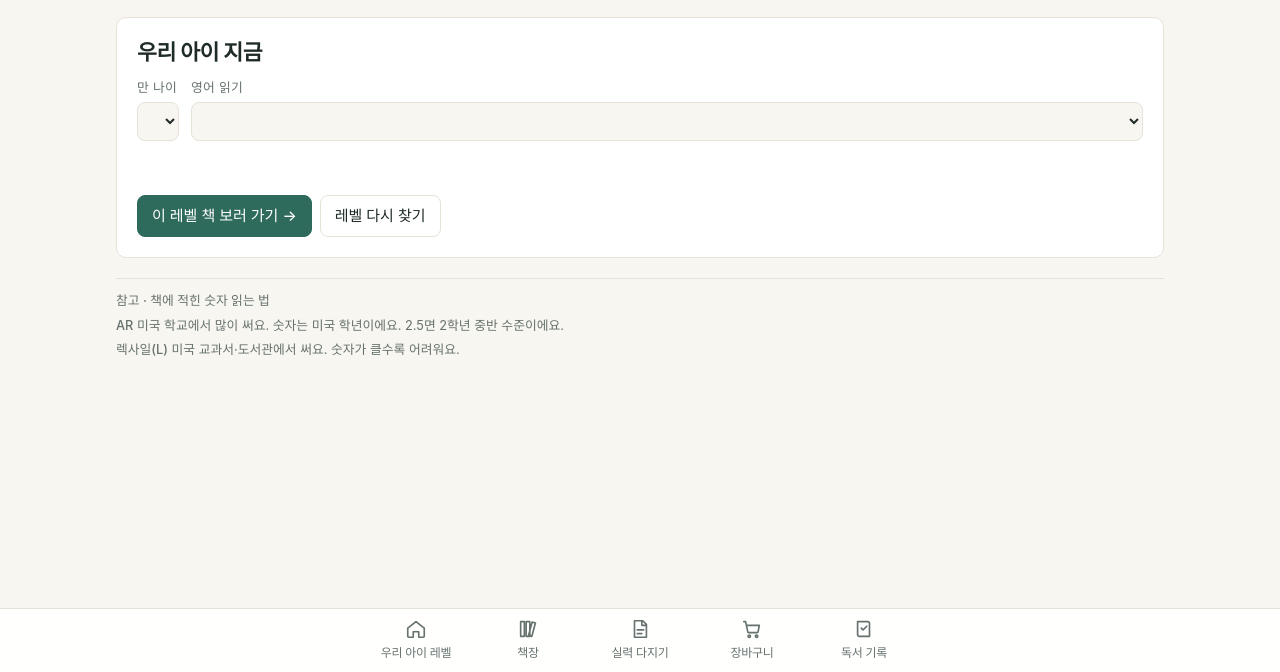
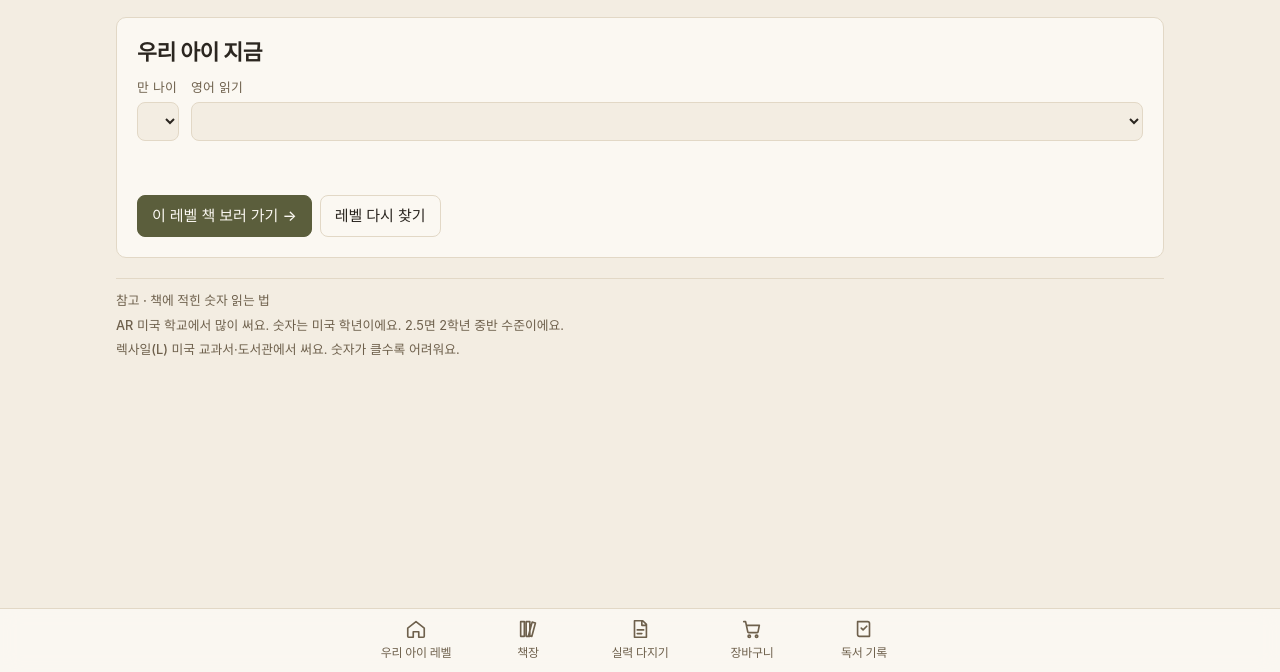
Before and after one commit to claudiasunpark-web/k-ritual, a website: page web/template.html in a window 1280 px wide. Shown: the part 128-800 px from the top of the page. Drawn offline with nearby package versions, Linux system fonts and the light colour scheme; a web font is replaced by a local one.

Commit message:
Aesop-style palette: cream, beige, olive, tobacco
Co-Authored-By: Claude Opus 5.5 <noreply@anthropic.com>

```diff
--- a/web/template.html
+++ b/web/template.html
@@ -6,26 +6,26 @@
 <style>
 /* 레이아웃: 아래 메뉴로 화면 전환. 글꼴은 프리텐다드 하나, 레벨은 연민트→청록 사다리 색으로 일관되게 표시 */
 :root {
-  /* 크림 바탕 + 세이지 그린 + 살구 포인트. 레벨은 연민트 → 청록 한 계열로 */
-  --bg: #f8f6f1;
-  --surface: #ffffff;
-  --ink: #1f2b27;
-  --muted: #66726d;
-  --line: #e6e2d9;
-  --accent: #2e6b5c;
-  --accent-ink: #ffffff;
-  --mark: #f6e2a8;
-  --mark-ink: #5b4410;
-  --good: #2f7d5b;
-  --warn: #b8662a;
-  --hard: #c2453f;
-  --listen: #7b62a8;
-  --soft: #eef3ef;
-  --series: #e07a5f;
-  --series-ink: #ffffff;
-  --wb-grammar: #2e6b5c;
-  --wb-vocab: #d9694c;
-  --wb-reading: #3a6f9e;
+  /* 이솝 느낌: 크림·베이지 바탕 + 올리브 포인트 + 담배색. 레벨은 연한 베이지 → 올리브 한 계열로 */
+  --bg: #f3ede2;
+  --surface: #fbf8f2;
+  --ink: #2b2620;
+  --muted: #6e604c;
+  --line: #e2d8c6;
+  --accent: #5b5e3c;
+  --accent-ink: #fbf8f2;
+  --mark: #e8d9b5;
+  --mark-ink: #4a3a28;
+  --good: #5b6e3a;
+  --warn: #a8642a;
+  --hard: #a8433a;
+  --listen: #7a6a8c;
+  --soft: #ece4d4;
+  --series: #8c6a4a;
+  --series-ink: #fbf8f2;
+  --wb-grammar: #5b5e3c;
+  --wb-vocab: #a8643f;
+  --wb-reading: #4f6470;
   --level-l: 91%;
   --level-step: 5.4%;
   --font-body: "Pretendard Variable", Pretendard, -apple-system, "Apple SD Gothic Neo", "Malgun Gothic", sans-serif;
@@ -36,19 +36,19 @@
 }
 @media (prefers-color-scheme: dark) {
   :root:not([data-theme="light"]) {
-    --bg: #141a18; --surface: #1c2421; --ink: #e9efec; --muted: #9aa7a1; --line: #2c3632;
-    --accent: #7fc3ad; --accent-ink: #0f1f1a; --mark: #e6cf86; --mark-ink: #2b2005;
-    --good: #79c6a0; --warn: #e7a066; --hard: #f08a80; --listen: #b9a5e0; --soft: #22302b; --series: #f0997f; --series-ink: #2a120a;
-    --wb-grammar: #7fc3ad; --wb-vocab: #f0997f; --wb-reading: #8fb8e0;
+    --bg: #1c1915; --surface: #25211b; --ink: #ede5d6; --muted: #a89c88; --line: #3a342b;
+    --accent: #b9bc8a; --accent-ink: #1c1915; --mark: #cdb98a; --mark-ink: #2b2005;
+    --good: #a9bc85; --warn: #dda06a; --hard: #e08a7e; --listen: #b7a8cc; --soft: #2c2720; --series: #c9a27e; --series-ink: #1c1915;
+    --wb-grammar: #b9bc8a; --wb-vocab: #dda07e; --wb-reading: #9db3c0;
     --level-l: 36%; --level-step: 3%;
     color-scheme: dark;
   }
 }
 :root[data-theme="dark"] {
-  --bg: #141a18; --surface: #1c2421; --ink: #e9efec; --muted: #9aa7a1; --line: #2c3632;
-  --accent: #7fc3ad; --accent-ink: #0f1f1a; --mark: #e6cf86; --mark-ink: #2b2005;
-  --good: #79c6a0; --warn: #e7a066; --hard: #f08a80; --listen: #b9a5e0; --soft: #22302b; --series: #f0997f; --series-ink: #2a120a;
-  --wb-grammar: #7fc3ad; --wb-vocab: #f0997f; --wb-reading: #8fb8e0;
+  --bg: #1c1915; --surface: #25211b; --ink: #ede5d6; --muted: #a89c88; --line: #3a342b;
+  --accent: #b9bc8a; --accent-ink: #1c1915; --mark: #cdb98a; --mark-ink: #2b2005;
+  --good: #a9bc85; --warn: #dda06a; --hard: #e08a7e; --listen: #b7a8cc; --soft: #2c2720; --series: #c9a27e; --series-ink: #1c1915;
+  --wb-grammar: #b9bc8a; --wb-vocab: #dda07e; --wb-reading: #9db3c0;
   --level-l: 36%; --level-step: 3%;
   color-scheme: dark;
 }
@@ -278,7 +278,7 @@ footer { font-size: 0.72rem; color: var(--muted); opacity: 0.8; text-align: cent
 
 .beta { display: inline-block; vertical-align: middle; margin-left: 4px; padding: 2px 8px; border-radius: 99px; background: var(--accent); color: var(--accent-ink); font-size: 0.75rem; font-weight: 700; letter-spacing: 0.04em; }
 /* ── 로그인 권유 시트 ─────────────────── */
-.sheet-back { position: fixed; inset: 0; z-index: 40; background: rgba(15, 20, 18, 0.45); display: flex; align-items: flex-end; justify-content: center; }
+.sheet-back { position: fixed; inset: 0; z-index: 40; background: rgba(28, 25, 21, 0.45); display: flex; align-items: flex-end; justify-content: center; }
 .sheet { width: min(100%, 480px); background: var(--surface); color: var(--ink); border-radius: 22px 22px 0 0; display: grid; gap: 12px;
   padding: 10px max(20px, env(safe-area-inset-right, 0px)) calc(20px + env(safe-area-inset-bottom, 0px)) max(20px, env(safe-area-inset-left, 0px)); }
 .sheet-grip { width: 40px; height: 4px; border-radius: 2px; background: var(--line); justify-self: center; margin-bottom: 4px; }
@@ -619,7 +619,7 @@ function keyIcon() {
 }
 
 function levelColor(level) {
-  return `hsl(${150 + level * 4} 36% calc(var(--level-l) - ${level} * var(--level-step) / 2))`;
+  return `hsl(${62 - level * 3} 22% calc(var(--level-l) - ${level} * var(--level-step) / 2))`;
 }
 
 // ── 우리 아이 ───────────────────────
```
